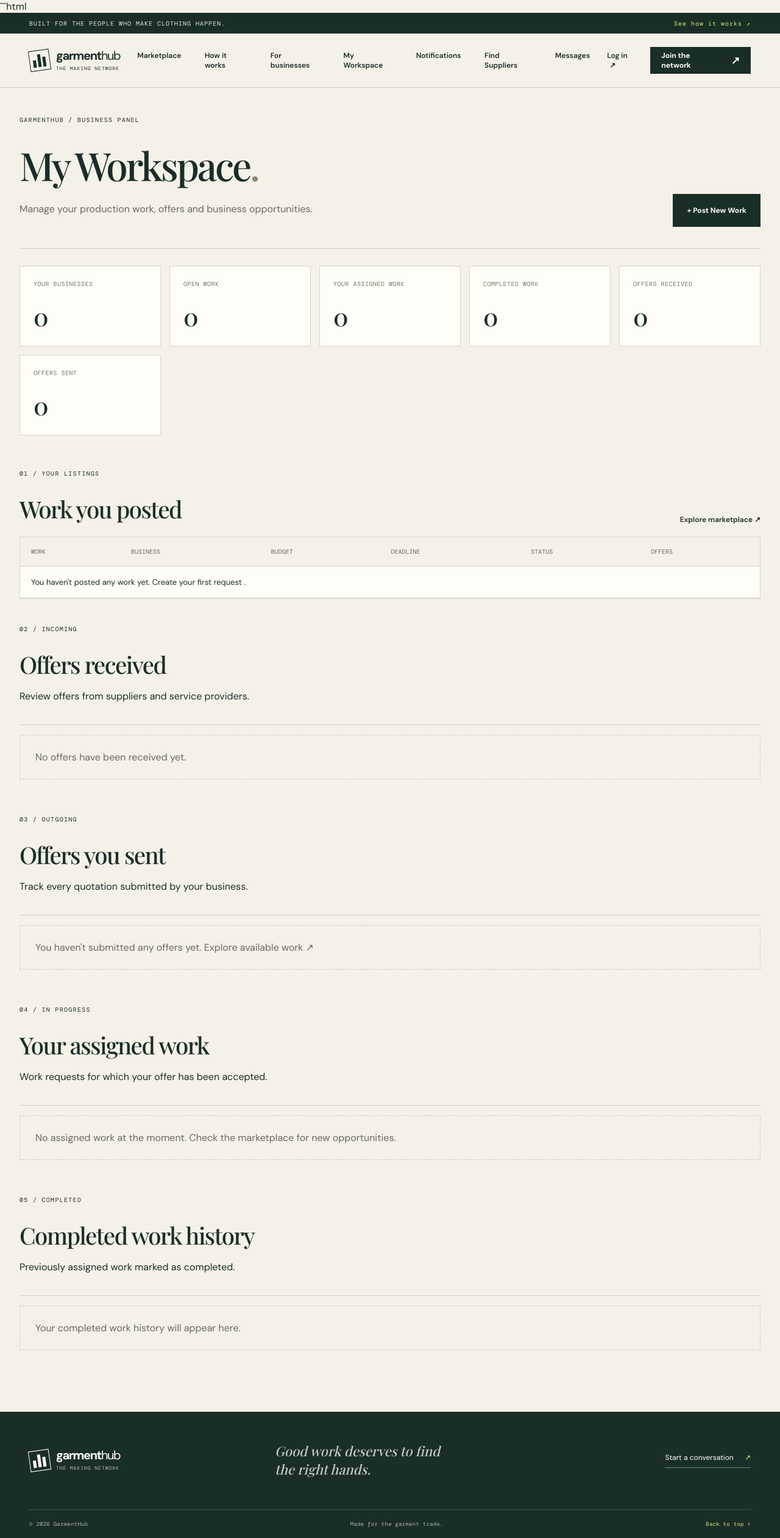
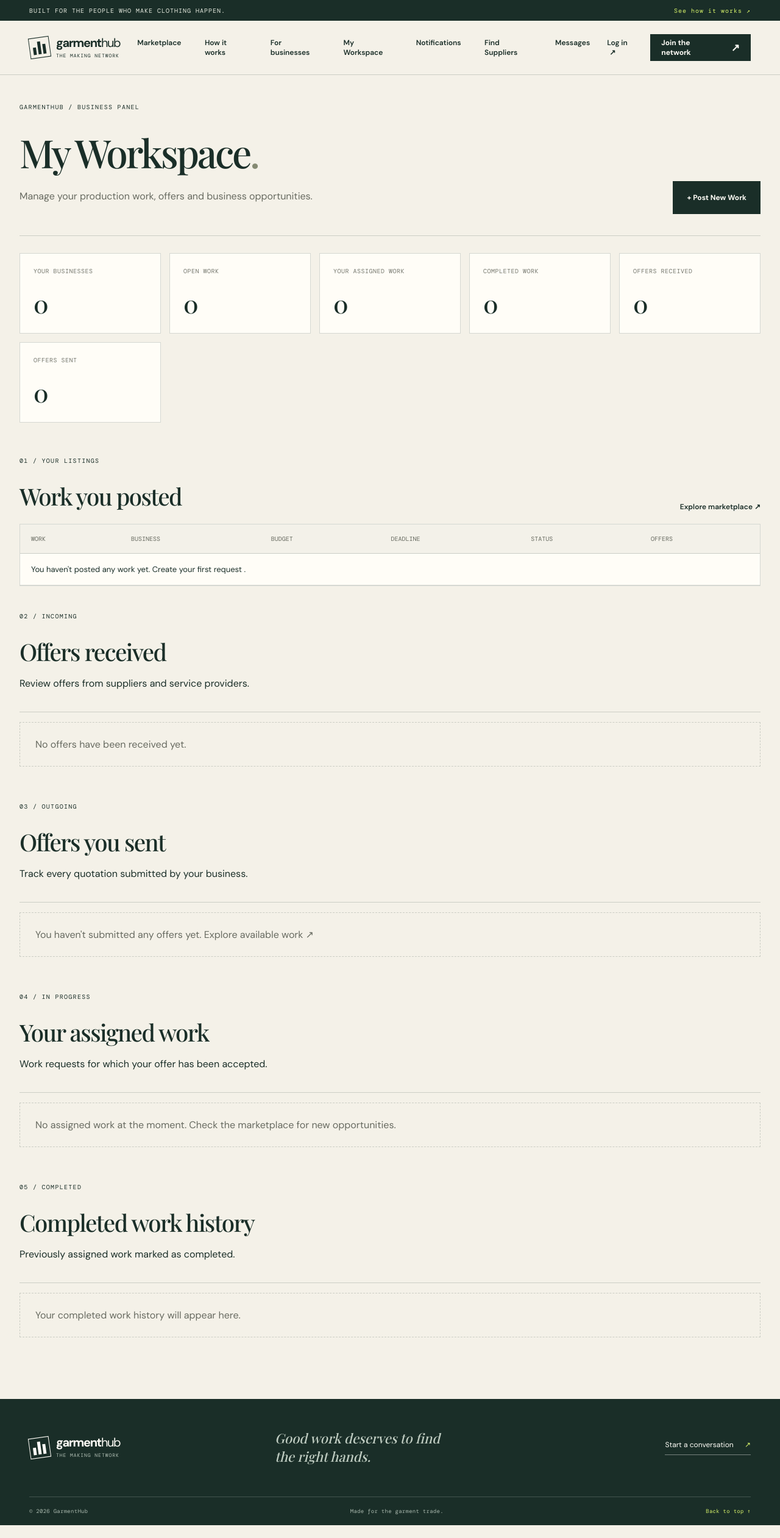
Before and after one commit to umarshaikh6610260-sudo/GarmentHub, a Django app: page /marketplace/workspace/ in a window 1280 px wide. Shown: the whole page at 61% size. After the commit the page ends 2501 px from the top, so only its background shows below. Run offline with Django 5.2, Linux system fonts and the light colour scheme; the visitor is signed in with stand-in values (Sample User, id 1); data that the repository does not hold is empty; some web fonts are replaced.

Commit message:
Update workspace template

````diff
--- a/templates/marketplace/workspace.html
+++ b/templates/marketplace/workspace.html
@@ -1,4 +1,4 @@
-```html
+<!-- ```html -->
 {% extends "base.html" %}
 
 {% block title %}My Workspace | GarmentHub{% endblock %}
@@ -294,4 +294,4 @@
 
 </section>
 {% endblock %}
-```
+<!-- ``` -->
````
